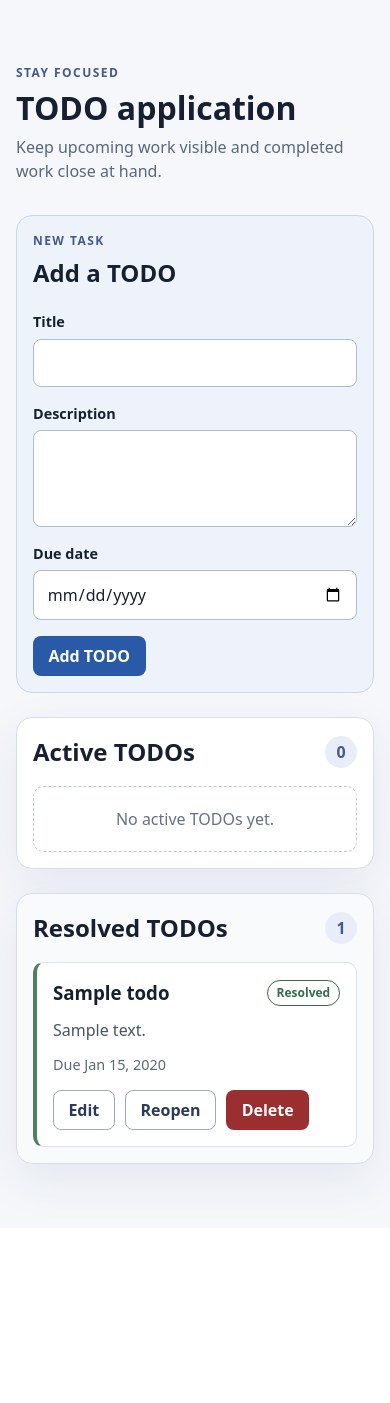
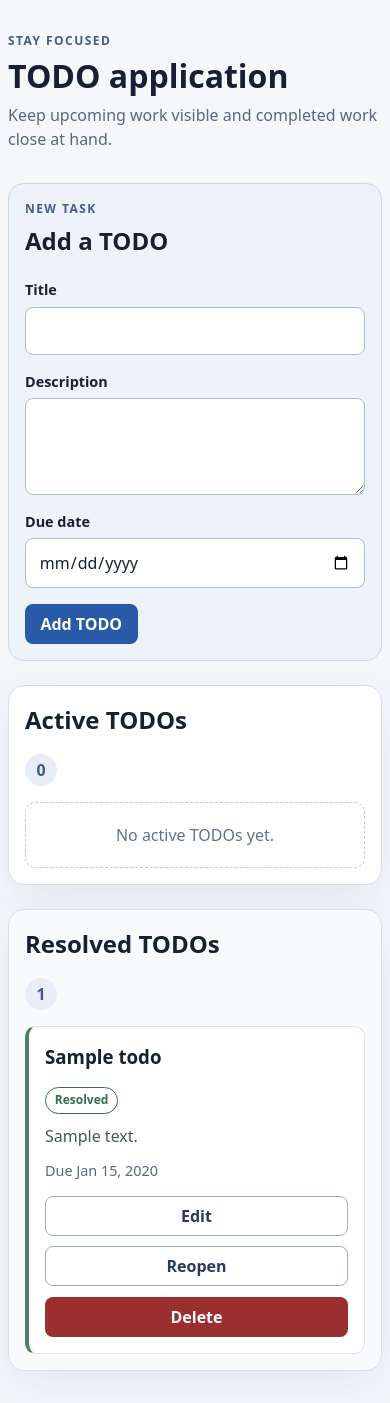
Before and after one commit to Tselmeg-C/django-todo-htmx, a Django app: page / in a window 390 px wide. Before the commit the page ends 1204 px from the top, so only its background shows below. Run offline with Django 5.2, Linux system fonts and the light colour scheme; tables that the repository leaves empty hold one stand-in row (values such as "Sample post").

Commit message:
Polish responsive UI and add journey regression tests

```diff
--- a/static/css/app.css
+++ b/static/css/app.css
@@ -36,6 +36,7 @@ body {
 h1 {
   margin-block: 0.5rem;
   line-height: 1.15;
+  overflow-wrap: anywhere;
 }
 
 .page-intro {
@@ -222,6 +223,7 @@ h1 {
   border-inline-start: 0.3rem solid #7690bf;
   border-radius: 0.65rem;
   background: #fff;
+  overflow-wrap: anywhere;
 }
 
 .todo-card--overdue {
@@ -304,3 +306,25 @@ h1 {
     align-items: start;
   }
 }
+
+@media (max-width: 30rem) {
+  .page-shell {
+    width: min(100% - 1rem, 64rem);
+    padding-block: 2rem;
+  }
+
+  .todo-card__heading,
+  .todo-section__header {
+    align-items: flex-start;
+    flex-direction: column;
+  }
+
+  .todo-card__actions .button,
+  .todo-card__actions form {
+    width: 100%;
+  }
+
+  .todo-card__actions form .button {
+    width: 100%;
+  }
+}
--- a/todos/forms.py
+++ b/todos/forms.py
@@ -4,6 +4,15 @@ from todos.models import Todo
 
 
 class TodoForm(forms.ModelForm):
+    def __init__(self, *args, **kwargs):
+        super().__init__(*args, **kwargs)
+        # Keep validation messages programmatically associated with their
+        # controls when the form is rendered after an invalid submission.
+        for field in self.visible_fields():
+            field.field.widget.attrs.setdefault(
+                "aria-describedby", f"{field.auto_id}-error"
+            )
+
     class Meta:
         model = Todo
         fields = ("title", "description", "due_date")
```
Also changed, not shown: todos/tests/test_regression.py (added, +76 -0 lines).
